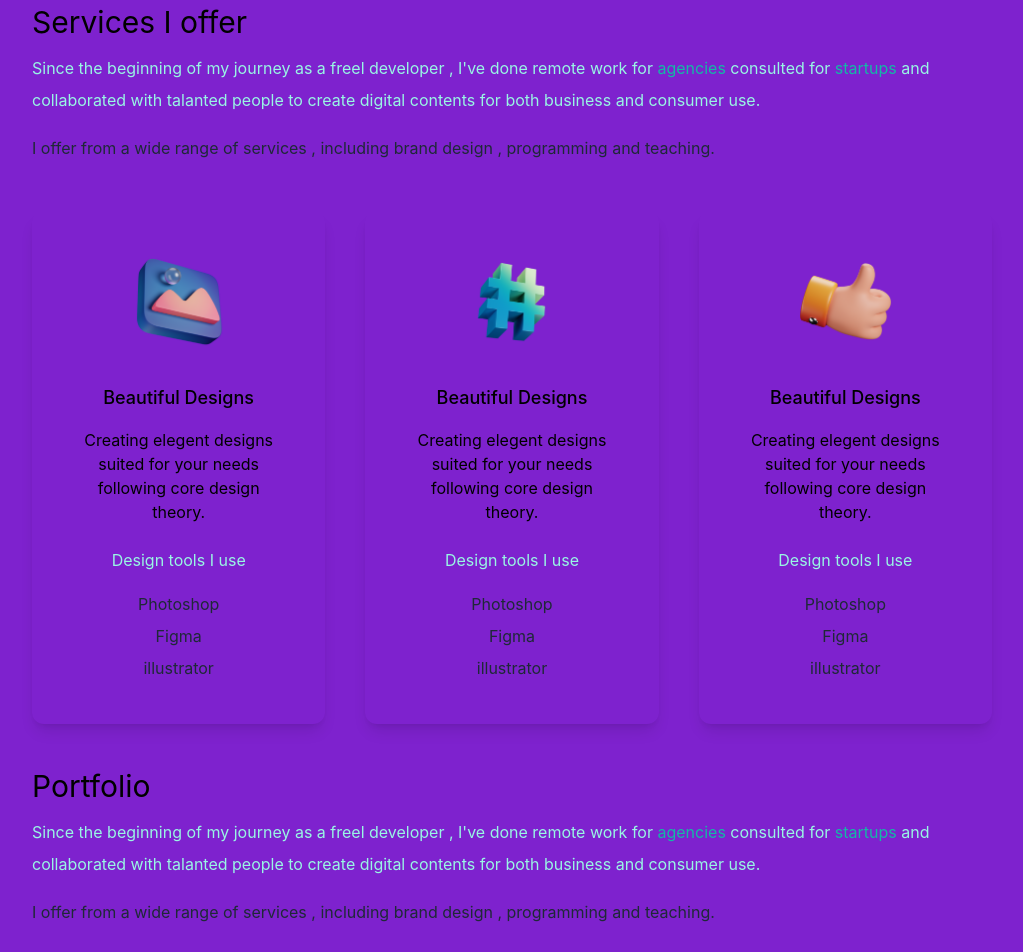
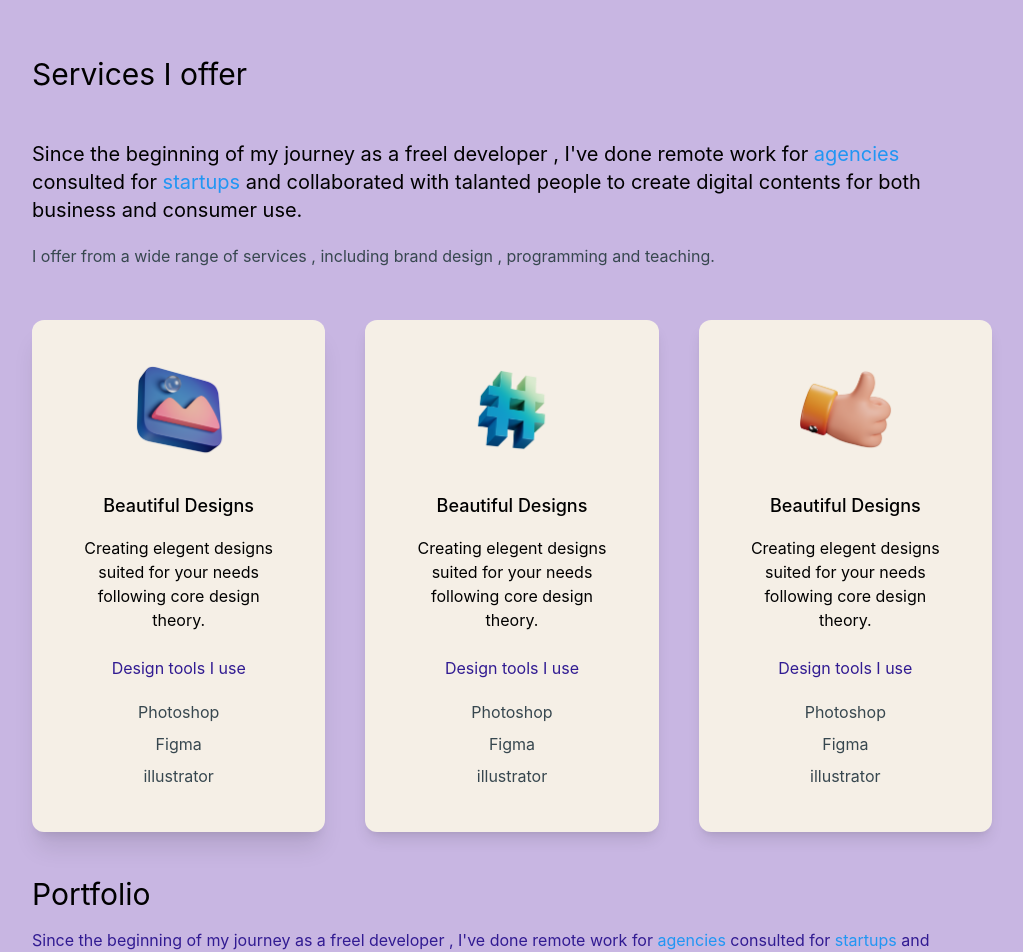
Before and after one commit to AnthxnyD/React-Portfolio, a Next.js app: page / in a window 1280 px wide. Shown: the part 1020-1972 px from the top of the page, without its empty margins (128-1151 px from the left). Built offline with nearby package versions, Linux system fonts and the light colour scheme.

Commit message:
FunctionAdd

```diff
--- a/pages/index.tsx
+++ b/pages/index.tsx
@@ -26,8 +26,8 @@ export default function Home() {
         <link rel="icon" href="/favicon.ico" />
       </Head>
 
-      <main className='bg-purple-700 px-10 md:px-20 lg:px-40 dark:bg-purple-800'>
-        <section className=" bg-purple-700 min-h-screen dark:bg-purple-800">
+      <main className='bg-purpleverylight px-10 md:px-20 lg:px-40 dark:bg-purpleverydark'>
+        <section className=" bg-purpleverylight min-h-screen dark:bg-purpleverydark">
           <nav className='py-10 mb-12 flex justify-between'>
             <h1 className='text-xl font-burtons'> Developed by Anthxny </h1>
             <ul className='flex items-center'>
@@ -35,88 +35,88 @@ export default function Home() {
                 <BsFillMoonStarsFill  onClick={() => setDarkMode(!darkMode)}
                 className='cursor-pointer text-2xl'/>
               </li>
-              <li><a className='bg-gradient-to-r from-cyan-500 to-teal-400 text-white px-4 py-2 rounded-md ml-8' href="#">Resume</a></li>
+              <li><a className='bg-gradient-to-t from-Blue to-purplelight hover:from-Blue hover:to-purpleverydark text-white px-4 py-2 rounded-md ml-8' href="#">Resume</a></li>
             </ul>
           </nav>
           <div className='text-center p-10'>
-            <h2 className='text-5xl py-2 text-teal-200 font-medium md:text-6xl'>Anthony Denis</h2>
+            <h2 className='text-5xl py-2 text-surligner dark:text-purpleverylight font-medium md:text-6xl'>Anthony Denis</h2>
             <h3 className='text-2xl py-2 md:text-3xl'>Developer and designer.</h3>
-            <p className='text-md py-5 md:text-xl max-w-xl mx-auto leading-8 text-gray-800'>Freelancer provinding services for programming and design content needs. Join me down below and let's get cracking !</p>
+            <p className='text-md py-5 md:text-xl max-w-xl mx-auto leading-8 text-Gris dark:text-purpleverylight'>Freelancer provinding services for programming and design content needs. Join me down below and let's get cracking !</p>
           </div>
-          <div className='text-5xl flex justify-center gap-16 py-3 text-gray-800'>
+          <div className='text-5xl flex justify-center gap-16 py-3 text-Gris dark:text-purpleverylight'>
           <AiFillTwitterCircle />
           <AiFillLinkedin />
           <AiFillGithub />
           </div>
-          <div className='relative mx-auto bg-gradient-to-b from-teal-500 rounded-full w-80 h-80 mt-20 overflow-hidden md:h-96 md:w-96'>
+          <div className='relative mx-auto bg-gradient-to-b from-beige to-purplelight  rounded-full w-80 h-80 mt-20 overflow-hidden md:h-96 md:w-96'>
           <Image className='m-auto' src={deved} layout="fill" objectFit='cover'/>
           </div>
         </section>
 
-        <section> // Systeme de cartes
+        <section>
           <div>
-            <h3 className='text-3xl py-1'>Services I offer</h3>
-            <p className='text-md py-2 leading-8 text-teal-200'>
+            <h3 className='text-3xl py-1 pt-20 pb-10'>Services I offer</h3>
+            <p className='text-md py-2 leading-8 text-teal-200 md:text-xl'>
               Since the beginning of my journey as a freel developer ,
               I've done remote work for
-              <span className='text-teal-500'> agencies </span>consulted for
-              <span className='text-teal-500'> startups </span>and collaborated with talanted people to create digital contents for both business and consumer use.
+              <span className='text-bleubasic'> agencies </span>consulted for
+              <span className='text-bleubasic'> startups </span>and collaborated with talanted people to create digital contents for both business and consumer use.
             </p>
-            <p className='text-md py-2 leading-8 text-gray-800'>
+            <p className='text-md py-2 leading-8 text-Gris'>
               I offer from a wide range of services , including brand design , programming and teaching.
             </p>
           </div>
           <div className='lg:flex gap-10'>
-            <div className='text-center shadow-lg p-10 rounded-xl my-10 dark:bg-white'>
+            <div className='text-center shadow-xl p-10 rounded-xl my-10 bg-beige dark:bg-bleuclair'>
               <Image className='m-auto' src={design} width={100} height={100} />
               <h3 className='text-lg font-medium pt-8 pb-2'>Beautiful Designs</h3>
               <p className='py-2'>
                 Creating elegent designs suited for your needs
                 following core design theory.
               </p>
-              <h4 className='py-4 text-teal-200'>Design tools I use</h4>
-              <p className='text-gray-800 py-1'>Photoshop</p>
-              <p className='text-gray-800 py-1'>Figma</p>
-              <p className='text-gray-800 py-1'>illustrator</p>
+              <h4 className='py-4 text-teal200'>Design tools I use</h4>
+              <p className='text-Gris py-1'>Photoshop</p>
+              <p className='text-Gris py-1'>Figma</p>
+              <p className='text-Gris py-1'>illustrator</p>
             </div>
 
 
-            <div className='text-center shadow-lg p-10 rounded-xl my-10 dark:bg-white'>
+            <div className='text-center shadow-lg p-10 rounded-xl my-10 bg-beige dark:bg-bleuclair'>
               <Image className='m-auto' src={code} width={100} height={100}  />
               <h3 className='text-lg font-medium pt-8 pb-2'>Beautiful Designs</h3>
               <p className='py-2'>
                 Creating elegent designs suited for your needs
                 following core design theory.
               </p>
-              <h4 className='py-4 text-teal-200'>Design tools I use</h4>
-              <p className='text-gray-800 py-1'>Photoshop</p>
-              <p className='text-gray-800 py-1'>Figma</p>
-              <p className='text-gray-800 py-1'>illustrator</p>
+              <h4 className='py-4 text-teal200'>Design tools I use</h4>
+              <p className='text-Gris py-1'>Photoshop</p>
+              <p className='text-Gris py-1'>Figma</p>
+              <p className='text-Gris py-1'>illustrator</p>
             </div>
 
 
-            <div className='text-center shadow-lg p-10 rounded-xl my-10 dark:bg-white'>
+            <div className='text-center shadow-lg p-10 rounded-xl my-10 bg-beige dark:bg-bleuclair'>
               <Image className='m-auto' src={consulting} width={100} height={100} />
               <h3 className='text-lg font-medium pt-8 pb-2'>Beautiful Designs</h3>
               <p className='py-2'>
                 Creating elegent designs suited for your needs
                 following core design theory.
               </p>
-              <h4 className='py-4 text-teal-200'>Design tools I use</h4>
-              <p className='text-gray-800 py-1'>Photoshop</p>
-              <p className='text-gray-800 py-1'>Figma</p>
-              <p className='text-gray-800 py-1'>illustrator</p>
+              <h4 className='py-4 text-teal200'>Design tools I use</h4>
+              <p className='text-Gris py-1'>Photoshop</p>
+              <p className='text-Gris py-1'>Figma</p>
+              <p className='text-Gris py-1'>illustrator</p>
             </div>
           </div>
         </section>
         <section>
           <div>
             <h3 className='text-3xl py-1'>Portfolio</h3>
-            <p className='text-md py-2 leading-8 text-teal-200'>
+            <p className='text-md py-2 leading-8 text-teal200'>
               Since the beginning of my journey as a freel developer ,
               I've done remote work for
-              <span className='text-teal-500'> agencies </span>consulted for
-              <span className='text-teal-500'> startups </span>and collaborated with talanted people to create digital contents for both business and consumer use.
+              <span className='text-bleubasic'> agencies </span>consulted for
+              <span className='text-bleubasic'> startups </span>and collaborated with talanted people to create digital contents for both business and consumer use.
             </p>
             <p className='text-md py-2 leading-8 text-gray-800'>
               I offer from a wide range of services , including brand design , programming and teaching.
--- a/styles/globals.css
+++ b/styles/globals.css
@@ -20,6 +20,6 @@ a {
 }
 
 @font-face {
-  font-family: "";
-  src: url();
+  font-family: "Burtons";
+  src: url("../public/Burtons.otf");
 }
--- a/tailwind.config.js
+++ b/tailwind.config.js
@@ -9,9 +9,25 @@ module.exports = {
     "./components/**/*.{js,ts,jsx,tsx}",
   ],
   theme: {
+    colors: {
+      'purpleverylight': '#C8B6E2',
+      'purplelight': '#9F73AB',
+      'purpledark': '#624F82',
+      'purpleverydark': '#3F3B6C',
+      'white': '#fff',
+      'Blue': '#FFFADE',
+      'pink': '#FCF7FF',
+      'surligner': '#283593',
+      'bleubasic': '#2196F3',
+      'Gris': '#37474F',
+      'teal200': '#311B92',
+      'beige': '#F5EFE6',
+      'bleuclair': '#C8B6E2',
+    },
+
     extend: {
       fontFamily: {
-        burtons: "burtons",
+        Burtons: ["Burtons", "cursive"],
       }
     },
   },
```
